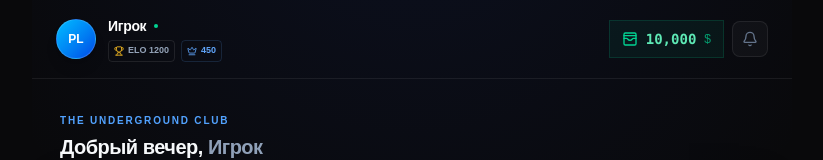
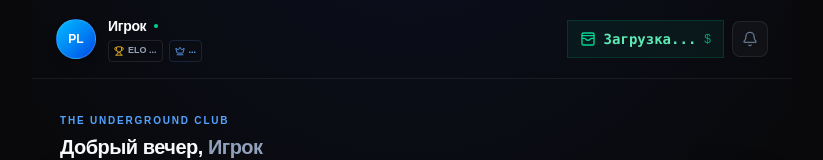
Before and after one commit to blxxdspxrt/durak_syndicate, a Next.js app: page / in a window 1280 px wide. Shown: the top 160 px of the page, without its empty margins (228-1051 px from the left). Built offline with nearby package versions, Linux system fonts and the light colour scheme.

Commit message:
fix loading display v3

```diff
--- a/components/syndicate-app.tsx
+++ b/components/syndicate-app.tsx
@@ -40,9 +40,9 @@ type UserData = {
   initials: string
   avatarColor: string
   photoUrl?: string
-  dollars: number
-  elo: number
-  influence: number
+  dollars: number | null
+  elo: number | null
+  influence: number | null
 }
 
 const defaultAvatarColors = [
@@ -110,15 +110,21 @@ function Header({ user, onMenu }: { user: UserData; onMenu: () => void }) {
             <span className="size-1 rounded-full bg-emerald-400" />
           </div>
           <div className="mt-1 flex gap-1.5">
-            <span className="badge-chip"><Trophy /> ELO {user.elo}</span>
-            <span className="badge-chip badge-chip-blue"><Crown /> {user.influence}</span>
+            <span className="badge-chip">
+              <Trophy /> ELO {user.elo !== null ? user.elo : '...'}
+            </span>
+            <span className="badge-chip badge-chip-blue">
+              <Crown /> {user.influence !== null ? user.influence : '...'}
+            </span>
           </div>
         </div>
       </div>
       <div className="flex items-center gap-2">
         <div className="hidden items-center gap-2 rounded-lg border border-emerald-400/15 bg-emerald-400/[0.06] px-3 py-2 sm:flex">
           <WalletCards className="size-4 text-emerald-400" />
-          <span className="font-mono text-sm font-bold text-emerald-300">{user.dollars.toLocaleString()}</span>
+          <span className="font-mono text-sm font-bold text-emerald-300">
+            {user.dollars !== null ? user.dollars.toLocaleString() : 'Загрузка...'}
+          </span>
           <span className="text-xs text-emerald-400/70">$</span>
         </div>
         <button aria-label="Уведомления" className="icon-button"><Bell className="size-4" /></button>
@@ -191,7 +197,9 @@ function PlayScreen({ user, onSearch, onCreate, onJoin }: { user: UserData; onSe
         </div>
         <div className="flex items-center gap-1.5 rounded-lg border border-emerald-400/15 bg-emerald-400/[0.06] px-2.5 py-2 sm:hidden">
           <WalletCards className="size-3.5 text-emerald-400" />
-          <span className="font-mono text-xs font-bold text-emerald-300">{user.dollars.toLocaleString()} $</span>
+          <span className="font-mono text-xs font-bold text-emerald-300">
+            {user.dollars !== null ? `${user.dollars.toLocaleString()} $` : 'Загрузка...'}
+          </span>
         </div>
       </div>
       <SyndicateBanner onSearch={onSearch} onCreate={onCreate} />
@@ -353,12 +361,21 @@ function ProfileScreen({ user }: { user: UserData }) {
             <p className="eyebrow text-blue-400">PLAYER PROFILE</p>
             <h2 className="mt-1 text-2xl font-semibold text-white">{user.name}</h2>
             <p className="text-xs text-slate-400 mt-0.5">{user.username}</p>
-            <p className="mt-1 font-mono text-sm text-emerald-300">{user.dollars.toLocaleString()} $ <span className="text-slate-500">баланс</span></p>
+            <p className="mt-1 font-mono text-sm text-emerald-300">
+              {user.dollars !== null ? `${user.dollars.toLocaleString()} $` : 'Загрузка...'}{' '}
+              <span className="text-slate-500">баланс</span>
+            </p>
           </div>
         </div>
         <div className="mt-6 grid grid-cols-2 gap-2">
-          <div className="rating-box"><Trophy /><span>ELO<strong>{user.elo}</strong></span></div>
-          <div className="rating-box rating-blue"><Crown /><span>ВЛИЯНИЕ<strong>{user.influence}</strong></span></div>
+          <div className="rating-box">
+            <Trophy />
+            <span>ELO<strong>{user.elo !== null ? user.elo : '...'}</strong></span>
+          </div>
+          <div className="rating-box rating-blue">
+            <Crown />
+            <span>ВЛИЯНИЕ<strong>{user.influence !== null ? user.influence : '...'}</strong></span>
+          </div>
         </div>
       </div>
       <div className="mt-6 grid grid-cols-3 gap-2.5">
@@ -486,7 +503,9 @@ function TopScreen({ currentUser }: { currentUser: UserData }) {
               {name}
               {name === currentUser.name && <span className="ml-2 text-[10px] text-blue-400">ВЫ</span>}
             </span>
-            <span className="font-mono text-xs text-amber-200">{[2140, 1820, 1640, currentUser.elo, 1140][i]}</span>
+            <span className="font-mono text-xs text-amber-200">
+              {[2140, 1820, 1640, currentUser.elo ?? 0, 1140][i]}
+            </span>
           </div>
         ))}
       </div>
@@ -507,9 +526,9 @@ export default function SyndicateApp() {
     username: '@player',
     initials: 'PL',
     avatarColor: defaultAvatarColors[0],
-    dollars: 10000,
-    elo: 1200,
-    influence: 450,
+    dollars: null,
+    elo: null,
+    influence: null,
   })
 
   useEffect(() => {
@@ -517,16 +536,24 @@ useEffect(() => {
 
     const tg = (window as any).Telegram?.WebApp
 
-  if (tg) {
+    if (!tg) {
+      setLoading(false)
+      return
+    }
+
     tg.ready()
     tg.expand()
 
     const tgUser = tg.initDataUnsafe?.user
 
-    // 1. Быстро подставляем имя и username из Telegram SDK (чтобы не ждали текста)
+    // 1. Быстро подставляем имя/username из Telegram SDK, чтобы аватар и ник были сразу
     if (tgUser) {
-      const fullName = `${tgUser.first_name || ''} ${tgUser.last_name || ''}`.trim() || tgUser.username || 'Игрок'
-      const initials = fullName
+      const fullName =
+        `${tgUser.first_name || ''} ${tgUser.last_name || ''}`.trim() ||
+        tgUser.username ||
+        'Игрок'
+      const initials =
+        fullName
           .split(' ')
           .map((n: string) => n[0])
           .join('')
@@ -538,13 +565,14 @@ useEffect(() => {
         id: tgUser.id,
         name: fullName,
         username: tgUser.username ? `@${tgUser.username}` : '@no_username',
-        initials: initials,
+        initials,
         photoUrl: tgUser.photo_url || prev.photoUrl,
-        avatarColor: defaultAvatarColors[Math.abs(tgUser.id) % defaultAvatarColors.length],
+        avatarColor:
+          defaultAvatarColors[Math.abs(tgUser.id) % defaultAvatarColors.length],
       }))
     }
 
-    // 2. Делаем запрос к БД и снимаем Загрузку ТОЛЬКО после получения данных
+    // 2. Запрос к БД. Лоадер снимаем ТОЛЬКО в finally — то есть после ответа сервера.
     if (tg.initData) {
       fetch('/api/auth', {
         method: 'POST',
@@ -554,8 +582,12 @@ useEffect(() => {
         .then((res) => res.json())
         .then((data) => {
           if (data.user) {
-            const fullName = `${data.user.first_name || ''} ${data.user.last_name || ''}`.trim() || data.user.username || 'Игрок'
-            const initials = fullName
+            const fullName =
+              `${data.user.first_name || ''} ${data.user.last_name || ''}`.trim() ||
+              data.user.username ||
+              'Игрок'
+            const initials =
+              fullName
                 .split(' ')
                 .map((n: string) => n[0])
                 .join('')
@@ -567,23 +599,23 @@ useEffect(() => {
               id: data.user.id,
               name: fullName,
               username: data.user.username ? `@${data.user.username}` : '@no_username',
-              initials: initials,
-              avatarColor: defaultAvatarColors[Math.abs(data.user.id) % defaultAvatarColors.length],
+              initials,
+              avatarColor:
+                defaultAvatarColors[Math.abs(data.user.id) % defaultAvatarColors.length],
               photoUrl: data.user.photo_url || prev.photoUrl,
-              dollars: data.user.dollars ?? prev.dollars,
-              elo: data.user.elo ?? prev.elo,
-              influence: data.user.influence ?? prev.influence,
+              dollars: data.user.dollars ?? null,
+              elo: data.user.elo ?? null,
+              influence: data.user.influence ?? null,
             }))
           }
         })
         .catch((err) => console.error('Auth API Error:', err))
         .finally(() => {
-          setLoading(false) // <--- Выключаем лоадер только после ответа базы
+          // Пускаем пользователя в приложение ТОЛЬКО после ответа от БД
+          setLoading(false)
         })
     } else {
-      setLoading(false)
-    }
-  } else {
+      // Нет initData — не ждём бесконечно, выпускаем на экран
       setLoading(false)
     }
   }, [])
@@ -600,7 +632,11 @@ useEffect(() => {
   }
 
   if (loading) {
-    return <div className="flex h-screen items-center justify-center bg-black text-white font-mono text-sm">Загрузка Синдиката...</div>
+    return (
+      <div className="flex h-screen items-center justify-center bg-black text-white font-mono text-sm">
+        Загрузка Синдиката...
+      </div>
+    )
   }
 
   return (
```
Lines whose indentation alone changed are shown as unchanged.
